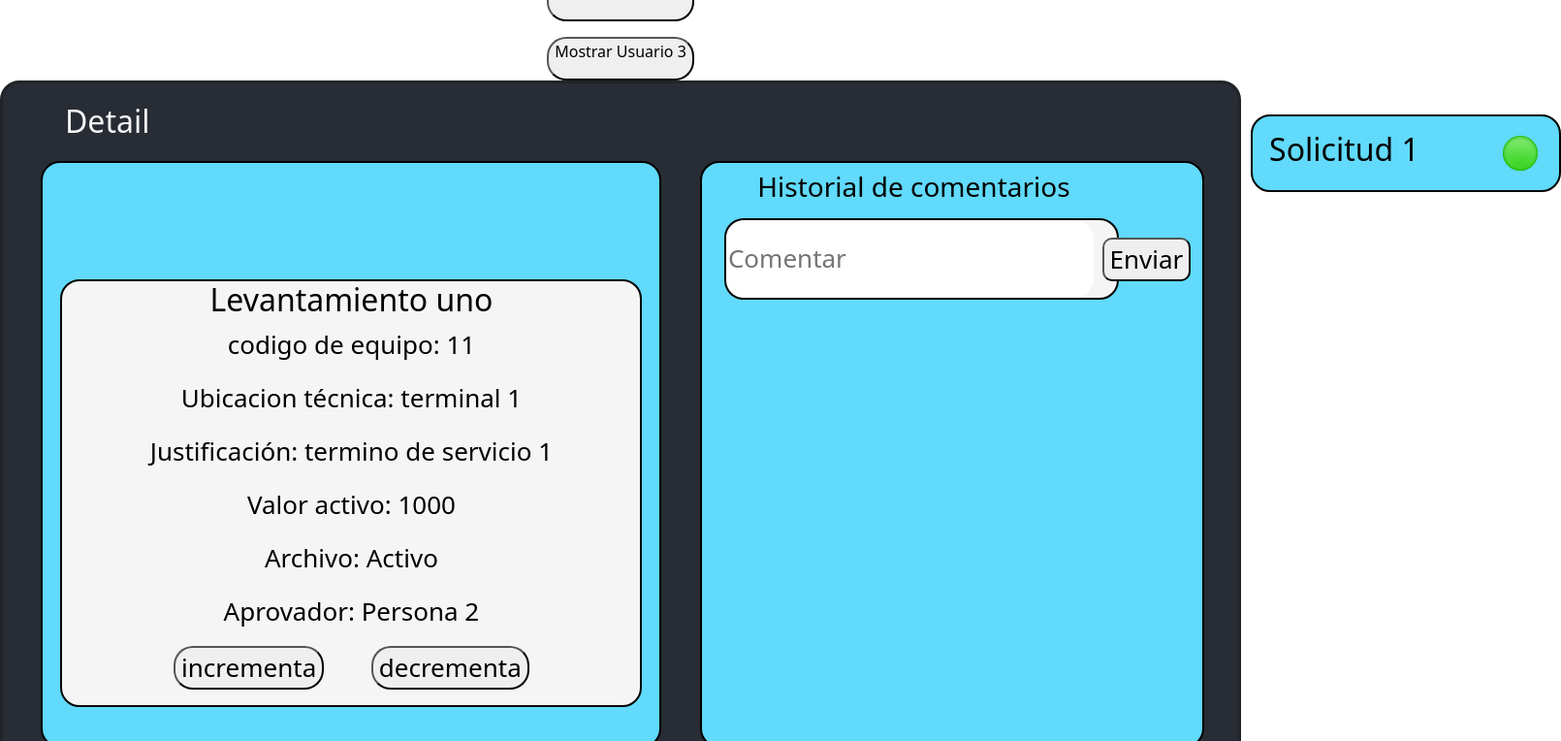
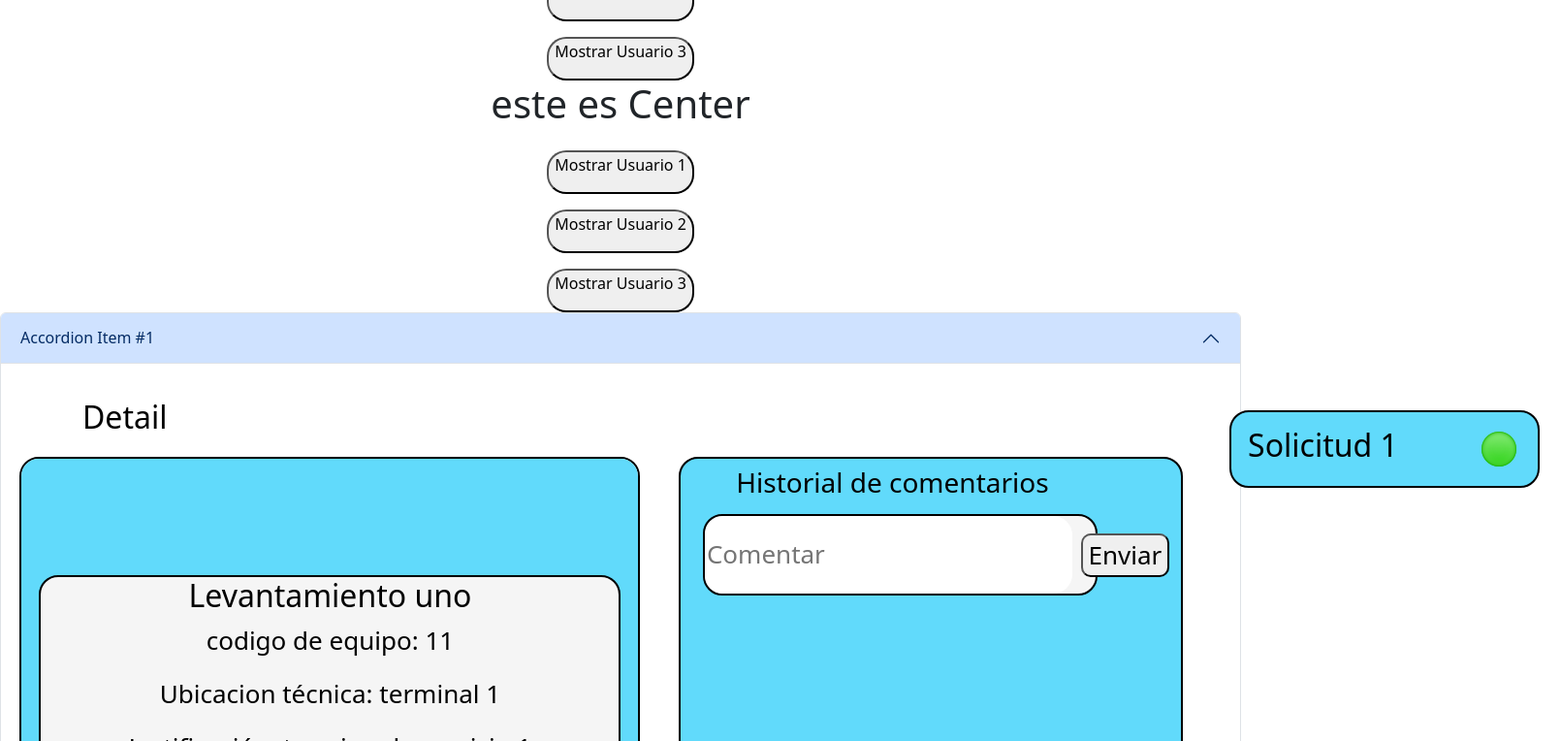
Before and after one commit to JPPUERTAORREGO/aprovals_process, a React (Create React App) app: page / in a window 1280 px wide. Shown: the part 212-976 px from the top of the page at 97% size, 1610 px wide, since content can reach past the window. Built offline with nearby package versions, Linux system fonts and the light colour scheme.

Commit message:
version beta del acordeon en center f
falta de solucion a el  list_component no funciona el acordeon si no se renderiza list en detail

```diff
--- a/src/App.css
+++ b/src/App.css
@@ -3,8 +3,6 @@
 }
 
 .Detail {
-  background-color: #282c34;
-  border: solid;
   border-radius: 20px;
   min-height: 50vh;
   min-width: 70vh;
--- a/src/App.js
+++ b/src/App.js
@@ -11,6 +11,7 @@ import Data from './Data.js';
 function App() {
   const [posicion, setPosicion] = useState(0);
   const [contador, setContador] = useState(Data.solicitudes[0]['Código de equipo']);
+  const [isAccordionOpen, setIsAccordionOpen] = useState(false);
 
   const cambiarPosicion = (nuevaPosicion) => {
     setPosicion(nuevaPosicion);
@@ -30,7 +31,7 @@ function App() {
         <List_component cambiarPosicion={cambiarPosicion} />
       </div>
       <div className="Detail">
-      <Detail_component cambiarPosicion={cambiarPosicion} cambiarContador={cambiarContador} posicion={posicion} contador={contador} />
+      <Detail_component cambiarPosicion={cambiarPosicion} cambiarContador={cambiarContador} posicion={posicion} contador={contador} activeKey={String(posicion)} />
       </div>
     </div>
   );
--- a/src/components/Detail.css
+++ b/src/components/Detail.css
@@ -9,8 +9,9 @@
 .titulo{
     margin-top: 20px;
     margin-right: 6vh;
-    margin-left: 8vh;
-    color: whitesmoke;
+    margin-left:
+    8vh;
+    color:black;
 }
 
 .principal{
@@ -18,7 +19,7 @@
     border:solid 2px black;
     border-radius: 20px;
     margin-right: 5vh;
-    margin-left: -20vh;
+    margin-left: -25vh;
     margin-top: 10vh;
     margin-bottom: 10vh;
     min-height: 40vh;
--- a/src/components/Detail_component.js
+++ b/src/components/Detail_component.js
@@ -1,11 +1,15 @@
 import React, { useState } from 'react';
 import Data from '../Data.js';
 import './Detail.css';
+import Accordion from 'react-bootstrap/Accordion';
+import { List_component } from './List_component';
 
-export const Detail_component = ({ cambiarPosicion,cambiarContador, posicion, contador }) => {
+export const Detail_component = ({ cambiarPosicion, cambiarContador, posicion, contador }) => {
   const usuario = Data.solicitudes[posicion];
   const [comentario, setComentario] = useState('');
   const [historialComentarios, setHistorialComentarios] = useState([]);
+  const [activeKey, setActiveKey] = useState(String(posicion));
+
 
   const handleComentarioChange = (event) => {
     setComentario(event.target.value);
@@ -27,7 +31,17 @@ export const Detail_component = ({ cambiarPosicion,cambiarContador, posicion, co
     }
   };
 
+  const handleAccordionToggle = () => {
+    setActiveKey(activeKey === null ? String(posicion) : null);
+  };
+
   return (
+    <>
+    <List_component cambiarPosicion={cambiarPosicion} handleAccordionToggle={handleAccordionToggle} />
+    <Accordion activeKey={activeKey}>
+      <Accordion.Item eventKey={String(posicion)}>
+        <Accordion.Header onClick={handleAccordionToggle}>Accordion Item #1</Accordion.Header>
+        <Accordion.Body>
           <section className='set'>
             <h2 className='titulo'>Detail</h2>
             <div className='principal'>
@@ -71,6 +85,10 @@ export const Detail_component = ({ cambiarPosicion,cambiarContador, posicion, co
               <img src='icons8-emoji-circulo-verde-48.png' alt='Emoji verde' />
             </div>
           </section>
+        </Accordion.Body>
+      </Accordion.Item>
+    </Accordion>
+  </>
   );
 };
 
--- a/src/components/List_component.js
+++ b/src/components/List_component.js
@@ -1,13 +1,12 @@
 import React from 'react'
-
-export const List_component = ({ cambiarPosicion }) => {
+export const List_component = ({ cambiarPosicion, handleAccordionToggle }) => {
   return (
     <div>
       <h1>este es Center</h1>
       <div className='bttn-usuario'>
-        <button onClick={() => cambiarPosicion(0)}>Mostrar Usuario 1</button>
-        <button onClick={() => cambiarPosicion(1)}>Mostrar Usuario 2</button>
-        <button onClick={() => cambiarPosicion(2)}>Mostrar Usuario 3</button>
+        <button onClick={() => { cambiarPosicion(0); handleAccordionToggle(); }}>Mostrar Usuario 1</button>
+        <button onClick={() => { cambiarPosicion(1); handleAccordionToggle(); }}>Mostrar Usuario 2</button>
+        <button onClick={() => { cambiarPosicion(2); handleAccordionToggle(); }}>Mostrar Usuario 3</button>
       </div>
     </div>
   );
```
Also changed, not shown: src/components/ContadorComponent.js (line endings or trailing spaces). Lines whose indentation alone changed are shown as unchanged.
